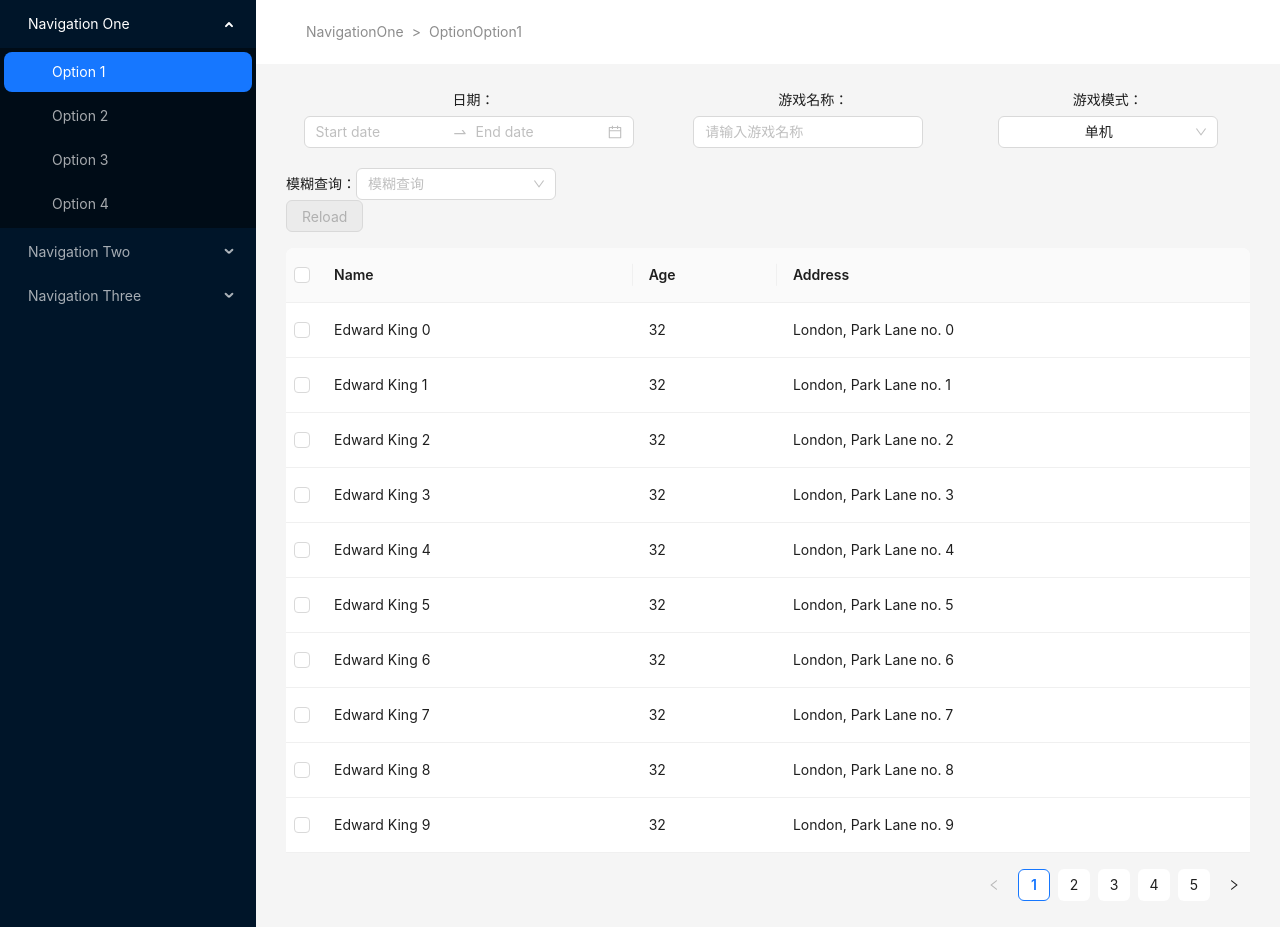
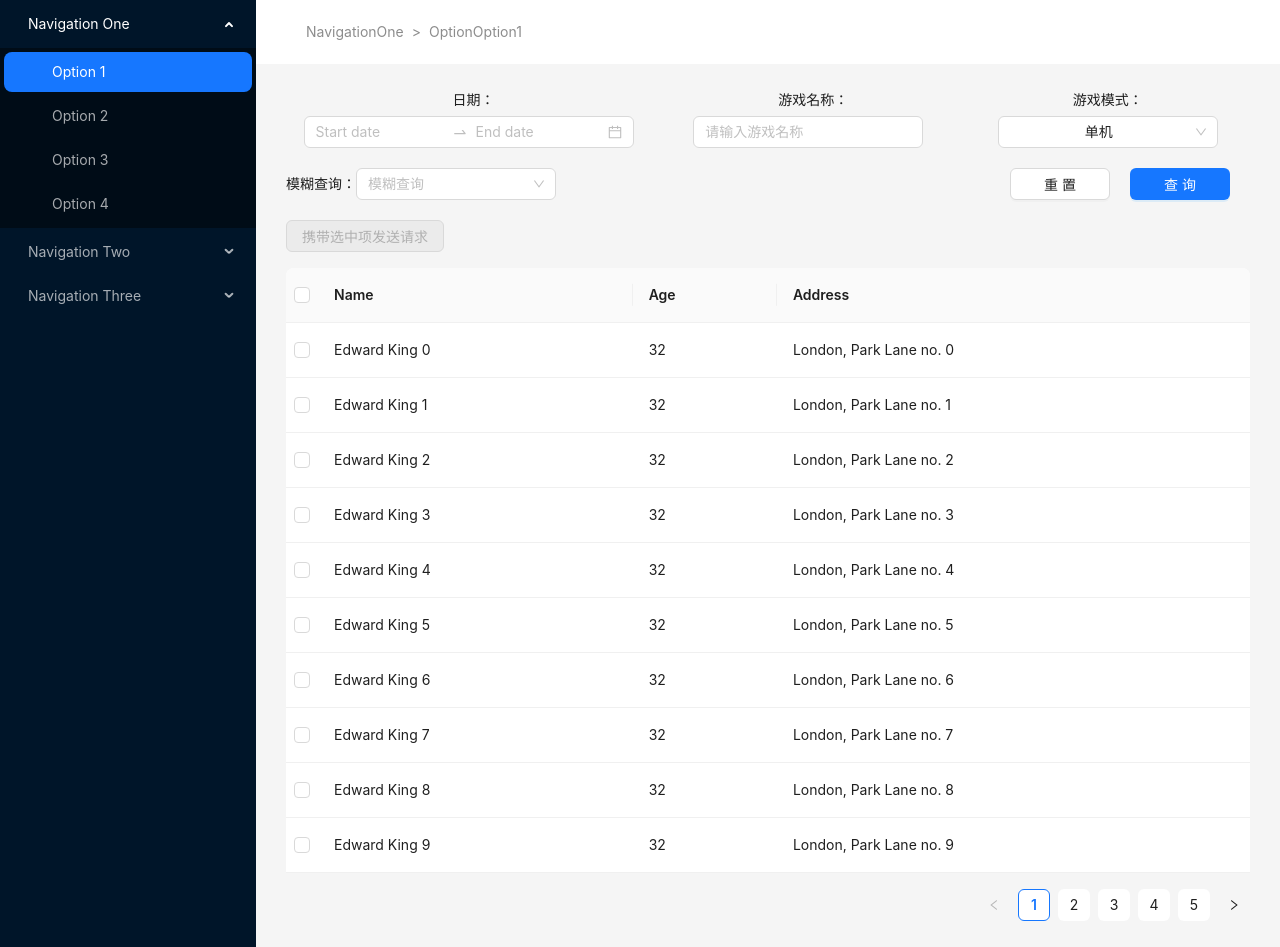
Before and after one commit to Gijela/cms-react, a React (Create React App) app: page /NavigationOne in a window 1280 px wide. Both pictures are taken after a click on the item "Option 1". Built offline with nearby package versions, Linux system fonts and the light colour scheme.

Commit message:
feat: 增加两个button，对部分代码调整

```diff
--- a/src/components/Filter.tsx
+++ b/src/components/Filter.tsx
@@ -1,5 +1,5 @@
 import React, { useState } from 'react';
-import { DatePicker, Space, Input, Select  } from 'antd';
+import { DatePicker, Space, Input, Select, Button  } from 'antd';
 
 import './filter.scss'
 
@@ -65,6 +65,7 @@ const Filter: React.FC = () => {
         </div>
       </div>
       <div className='secondLine'>
+        <div>
           模糊查询：
           <Select
             showSearch
@@ -104,6 +105,11 @@ const Filter: React.FC = () => {
             ]}
           />
         </div>
+        <div className='btns'>
+          <Button>重置</Button>
+          <Button type="primary" className='queryBtn'>查询</Button>
+        </div>
+      </div>
     </>
   )
 };
--- a/src/components/Table.tsx
+++ b/src/components/Table.tsx
@@ -9,6 +9,7 @@ interface DataType {
   address: string;
 }
 
+// 列
 const columns: ColumnsType<DataType> = [
   {
     title: 'Name',
@@ -24,6 +25,7 @@ const columns: ColumnsType<DataType> = [
   },
 ];
 
+// 表格数据
 const data: DataType[] = [];
 for (let i = 0; i < 46; i++) {
   data.push({
@@ -41,6 +43,10 @@ const TableComponent: React.FC = () => {
   const start = () => {
     setLoading(true);
     // ajax request after empty completing
+    // 在这里发送请求，这里可以获取到被选中数据项的索引
+    console.warn(selectedRowKeys, 'selectKeys');
+
+    // 这个定时器模拟发送请求，且完成后清空选中数组
     setTimeout(() => {
       setSelectedRowKeys([]);
       setLoading(false);
@@ -60,12 +66,13 @@ const TableComponent: React.FC = () => {
 
   return (
     <div>
-      <div style={{ marginBottom: 16 }}>
+      <div style={{ marginBottom: 16, marginTop: 20 }}>
         <Button type="primary" onClick={start} disabled={!hasSelected} loading={loading}>
-          Reload
+          携带选中项发送请求
         </Button>
         <span style={{ marginLeft: 8 }}>
-          {hasSelected ? `Selected ${selectedRowKeys.length} items` : ''}
+          {/* {hasSelected ? `Selected ${selectedRowKeys.length} items` : ''} */}
+          {hasSelected ? `Selected [${selectedRowKeys}]` : ''}
         </span>
       </div>
       <Table rowSelection={rowSelection} columns={columns} dataSource={data} />
--- a/src/components/filter.scss
+++ b/src/components/filter.scss
@@ -20,5 +20,13 @@
 }
 
 .secondLine {
+  display: flex;
+  justify-content: space-between;
+
   margin-top: 20px;
+
+  .btns > button {
+    width: 100px;
+    margin-right: 20px;
+  }
 }
```
Lines whose indentation alone changed are shown as unchanged.
